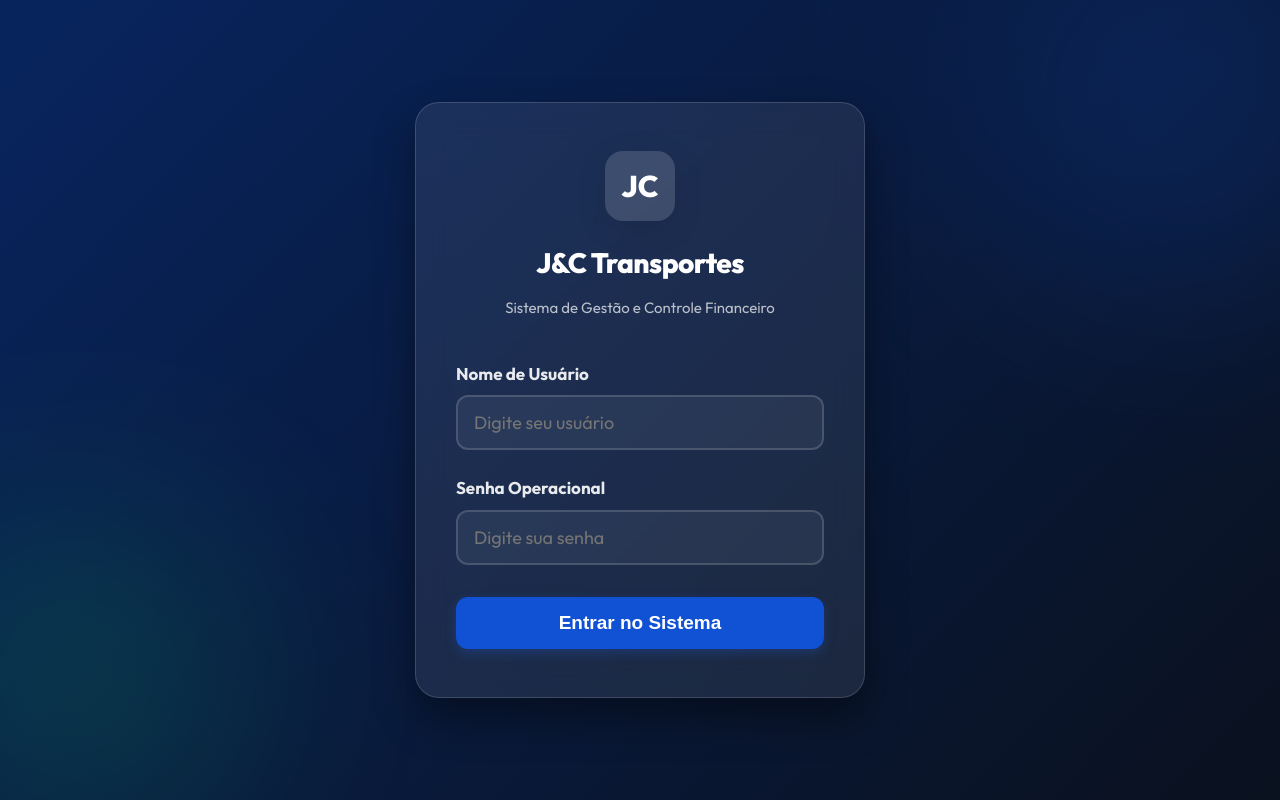
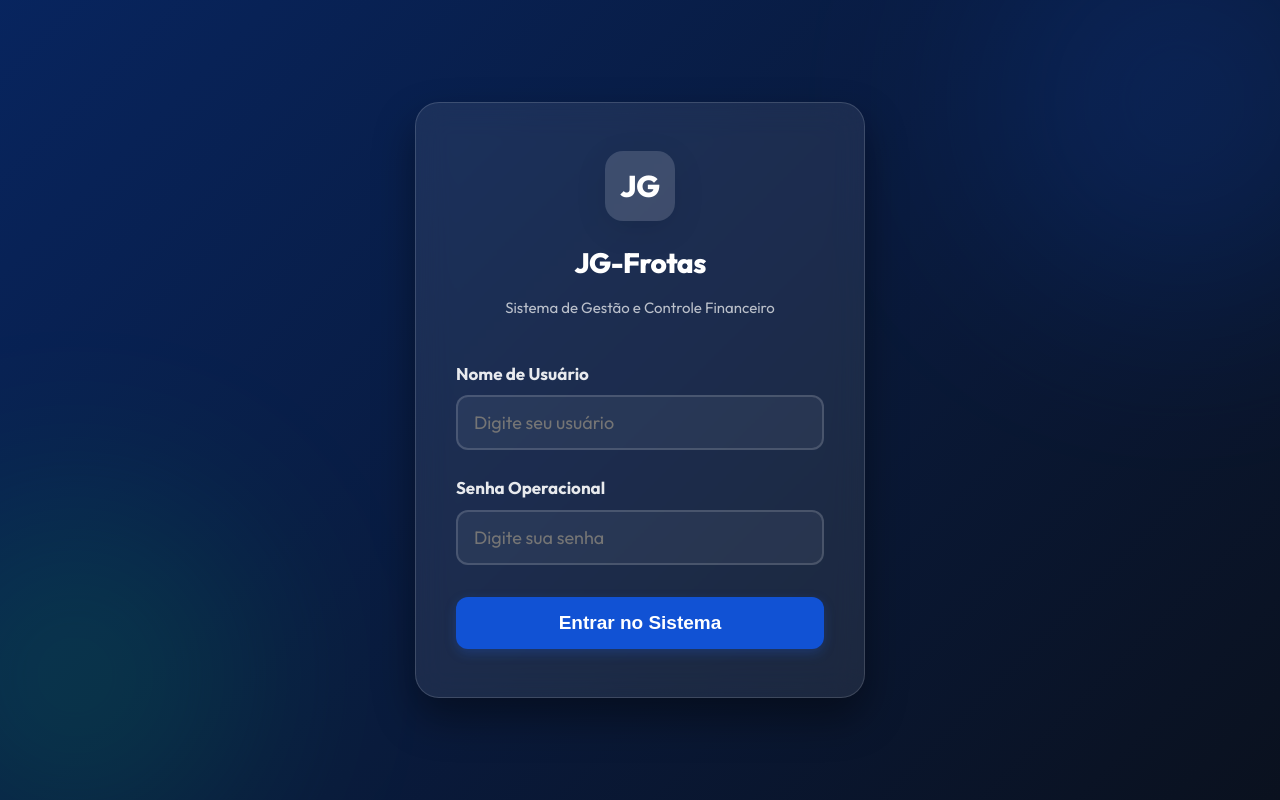
Before and after one commit to Jntgirardi/JG-Frotas, a Flask app: template templates/login.html in a window 1280 px wide. Run offline with Flask 3, Linux system fonts and the light colour scheme; the template is opened without the code that fills it, so the values that code supplies are empty.

Commit message:
fix: ajustar marca do produto para JG-Frotas nos templates e login

```diff
--- a/templates/cadastro_inicial.html
+++ b/templates/cadastro_inicial.html
@@ -3,7 +3,7 @@
 <head>
     <meta charset="UTF-8">
     <meta name="viewport" content="width=device-width, initial-scale=1.0">
-    <title>Configurar Acesso - J&amp;C Transportes</title>
+    <title>Configurar Acesso - JG-Frotas</title>
     <link rel="stylesheet" href="{{ url_for('static', filename='css/style.css') }}">
     <style>
         .login-wrapper {
@@ -123,7 +123,7 @@
             <div class="login-brand">
                 <div class="login-logo">⚙️</div>
                 <h1 style="font-size: 26px; font-weight: 800; margin-top: 10px; color:#ffffff;">Configuração Inicial</h1>
-                <p style="color: rgba(255, 255, 255, 0.7); font-size: 15px;">Defina seu usuário e senha pessoal de administração para proteger o J&amp;C Transportes na nuvem.</p>
+                <p style="color: rgba(255, 255, 255, 0.7); font-size: 15px;">Defina seu usuário e senha pessoal de administração para proteger o JG-Frotas na nuvem.</p>
             </div>
 
             <form action="{{ url_for('cadastro_inicial') }}" method="POST">
--- a/templates/financeiro.html
+++ b/templates/financeiro.html
@@ -8,7 +8,7 @@
     <div style="display: flex; justify-content: space-between; align-items: center; border-bottom: 3px double #000000; padding-bottom: 12px; margin-bottom: 25px;">
         <div>
             <h1 style="font-size: 26px; font-weight: 800; text-transform: uppercase; margin: 0; color: #000000; letter-spacing: -0.5px;">
-                J&amp;C TRANSPORTES - FECHAMENTO OPERACIONAL
+                JG-FROTAS - RELATÓRIO OPERACIONAL
             </h1>
             <p style="font-size: 14px; color: #555555; margin: 5px 0 0 0; font-weight: 600;">
                 JG-Frotas &bull; Controle de Faturamento e Frota
@@ -248,7 +248,7 @@
 <!-- RODAPÉ EXCLUSIVO PARA IMPRESSÃO -->
 <div class="print-footer" style="display: none; margin-top: 30px;">
     <div style="text-align: center; font-size: 10px; color: #777777; border-top: 1px dashed #dddddd; padding-top: 10px; font-weight: 500;">
-        Documento gerado eletronicamente por J&amp;C Transportes. Todos os direitos reservados &copy; 2026.
+        Documento gerado eletronicamente por JG-Frotas. Todos os direitos reservados &copy; 2026.
     </div>
 </div>
 {% endblock %}
--- a/templates/login.html
+++ b/templates/login.html
@@ -3,7 +3,7 @@
 <head>
     <meta charset="UTF-8">
     <meta name="viewport" content="width=device-width, initial-scale=1.0">
-    <title>Entrar - J&amp;C Transportes</title>
+    <title>Entrar - JG-Frotas</title>
     <link rel="stylesheet" href="{{ url_for('static', filename='css/style.css') }}">
     <style>
         /* Estilos específicos e refinados de login para um efeito Glassmorphism impecável */
@@ -130,8 +130,8 @@
 
         <div class="login-card">
             <div class="login-brand">
-                <div style="width: 70px; height: 70px; background: rgba(255,255,255,0.15); border-radius: 18px; display: flex; align-items: center; justify-content: center; font-size: 30px; font-weight: 900; color: #ffffff; margin: 0 auto; box-shadow: 0 8px 32px rgba(0,0,0,0.1);">JC</div>
-                <h1 style="font-size: 28px; font-weight: 800; margin-top: 10px; color:#ffffff;">J&amp;C Transportes</h1>
+                <div style="width: 70px; height: 70px; background: rgba(255,255,255,0.15); border-radius: 18px; display: flex; align-items: center; justify-content: center; font-size: 30px; font-weight: 900; color: #ffffff; margin: 0 auto; box-shadow: 0 8px 32px rgba(0,0,0,0.1);">JG</div>
+                <h1 style="font-size: 28px; font-weight: 800; margin-top: 10px; color:#ffffff;">JG-Frotas</h1>
                 <p style="color: rgba(255, 255, 255, 0.7); font-size: 15px;">Sistema de Gestão e Controle Financeiro</p>
             </div>
 
```
Also changed, not shown: templates/base.html (+5 -5 lines).
